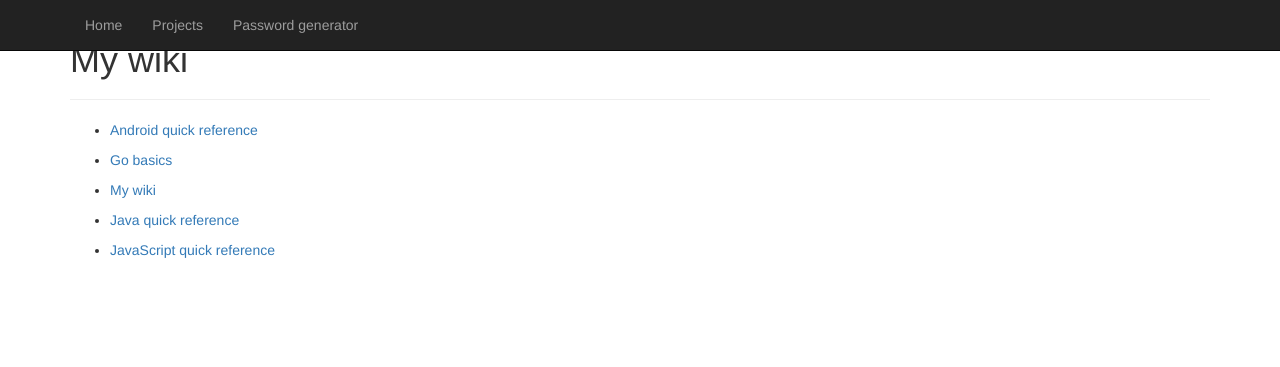
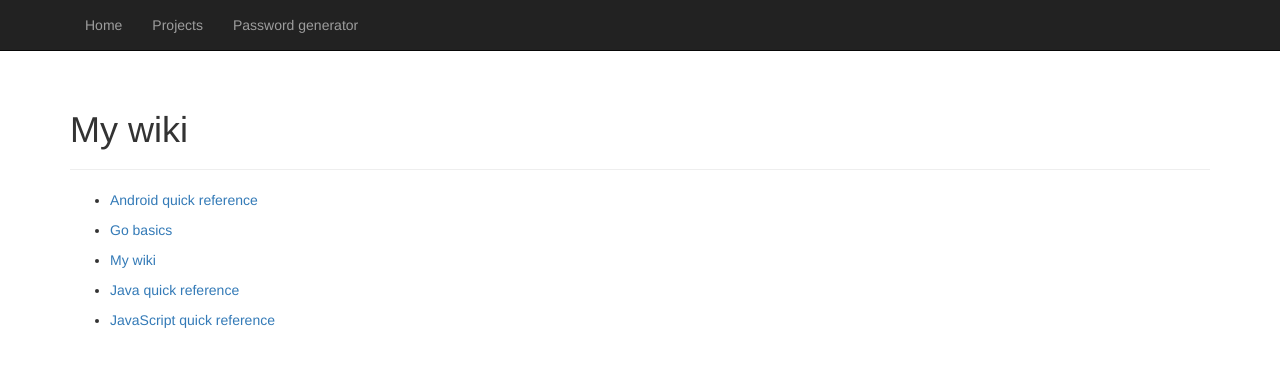
Before and after one commit to bmaupin/bmaupin.github.io, a Jekyll site: the page built from wiki/index.md, in a window 1280 px wide. Shown: the top 367 px of the page. Built offline with Jekyll 4.4.1, drawn with Linux system fonts in a browser that asks for light colours; a style sheet for code colours, icons or effects is not loaded.

Commit message:
Put common style into separate stylesheet

```diff
--- a/assets/styles/home.css
+++ b/assets/styles/home.css
@@ -1,8 +1,3 @@
-/* http://getbootstrap.com/components/#callout-navbar-fixed-top-padding */
-body {
-  padding-top: 70px;
-}
-
 ul#links {
   list-style-type: none;
   padding: 0;
--- a/assets/styles/passgen.css
+++ b/assets/styles/passgen.css
@@ -1,8 +1,3 @@
-/* http://getbootstrap.com/components/#callout-navbar-fixed-top-padding */
-body {
-  padding-top: 70px;
-}
-
 /* Use the same padding as h1 so it matches titles on other pages */
 #content {
   margin-top: 20px;
--- /dev/null
+++ b/assets/styles/style.css
@@ -0,0 +1,4 @@
+/* http://getbootstrap.com/components/#callout-navbar-fixed-top-padding */
+body {
+  padding-top: 70px;
+}
--- a/index.html
+++ b/index.html
@@ -5,6 +5,7 @@ layout:
 <html ng-app="app">
   <head>
     <link rel="stylesheet" href="https://maxcdn.bootstrapcdn.com/bootstrap/3.3.6/css/bootstrap.min.css">
+    <link rel="stylesheet" href="assets/styles/style.css">
     <link rel="stylesheet" href="assets/styles/home.css">
     <meta http-equiv='Content-Type' content='text/html; charset=utf-8' />
   </head>
--- a/passgen/index.html
+++ b/passgen/index.html
@@ -13,6 +13,7 @@ layout:
     <script src="//code.jquery.com/jquery-1.11.0.min.js"></script>
     <script src="http://netdna.bootstrapcdn.com/bootstrap/3.3.6/js/bootstrap.min.js"></script>
     <link rel="stylesheet" href="https://maxcdn.bootstrapcdn.com/bootstrap/3.3.6/css/bootstrap.min.css">
+    <link rel="stylesheet" href="../assets/styles/style.css">
     <link rel="stylesheet" href="../assets/styles/checkbox.css">
     <link rel="stylesheet" href="../assets/styles/passgen.css">
     <meta http-equiv='Content-Type' content='text/html; charset=utf-8' />
```
